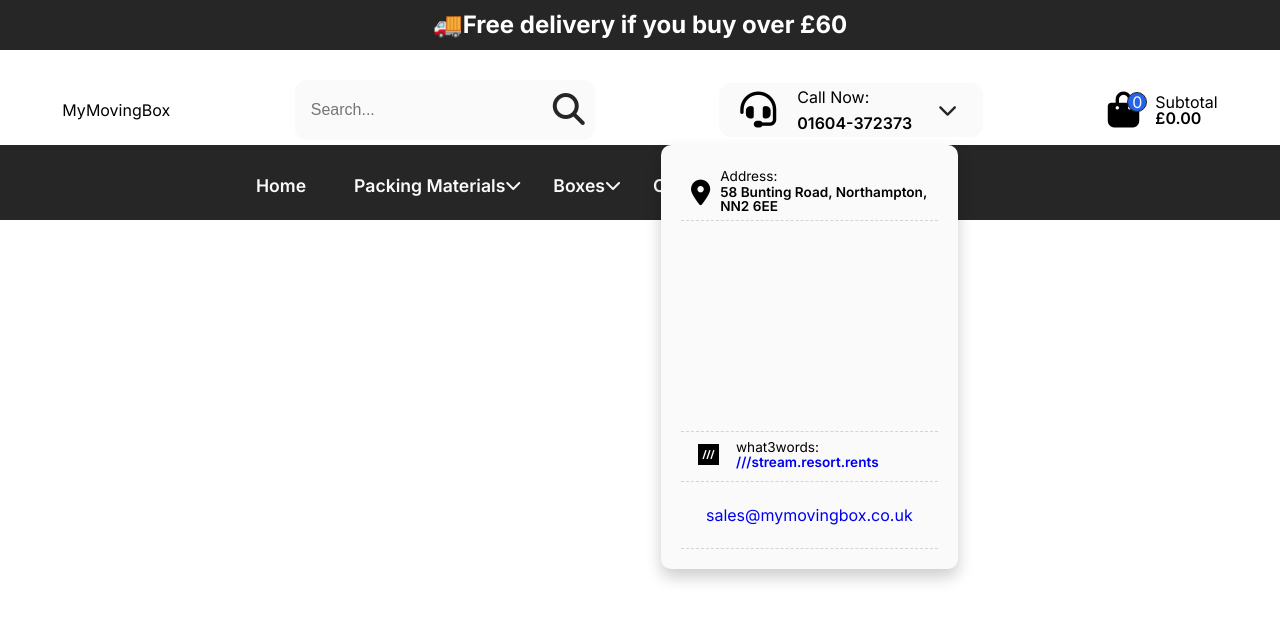
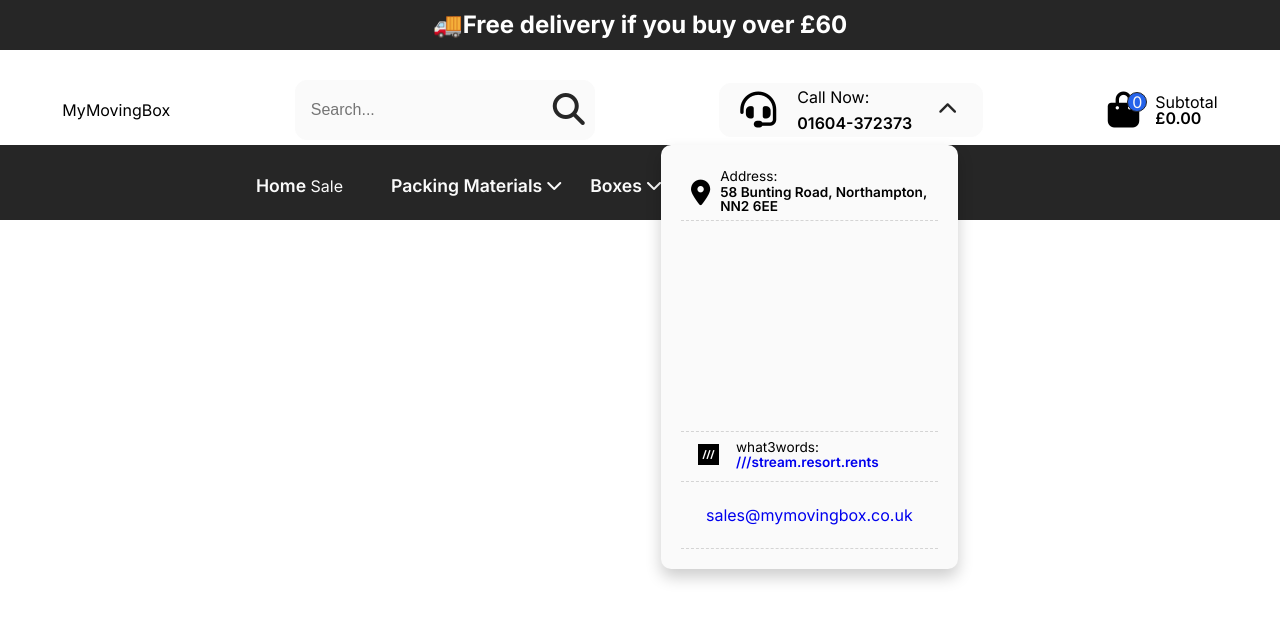
Before and after one commit to nadgobxe/mymovingbox_html, a plain HTML site: page index.html in a window 1280 px wide. Both pictures are taken after a click on the link 957 px from the left and 111 px from the top of the page. Drawn offline with Linux system fonts and the light colour scheme; some packages are replaced by stand-ins of ours.

Commit message:
fix: chevron spin with javascript

```diff
--- a/assets/app.js
+++ b/assets/app.js
@@ -32,6 +32,10 @@ function myLoadFunction() {
     // }
     chevronButton.addEventListener('click', dropDownEffect);
     // chevronButton.addEventListener('mouseleave', hideDropDown);
+
+    document.querySelector('.contact-us>div:last-child>a>i').addEventListener('click', function() {
+        this.classList.toggle('rotated');
+    });
 }
 
 document.addEventListener('DOMContentLoaded', myLoadFunction);
--- a/assets/style.css
+++ b/assets/style.css
@@ -198,12 +198,16 @@ body {
     color: #fafafa;
     background-color: #262626;
     border-radius: 50%;
-    transform: rotate(180deg);
   }
 
   .contact-us>div>p {
     padding: 5px;
   }
+
+  .contact-us>div:last-child>a>i.rotated {
+    transform: rotate(180deg);
+}
+
 
   .contact-us>div>p:last-child {
     font-weight: 600;
@@ -254,7 +258,6 @@ body {
     background-color: #fafafa;
     min-width: 250px;
     min-height: 10vh;
-    ;
     box-shadow: 0px 8px 16px 0px rgba(0, 0, 0, 0.2);
     z-index: 1;
     border-radius: 10px;
@@ -366,10 +369,13 @@ body {
   }
 
   nav ul li>ul>li>a::before {
-    content: ">"; }
+    content: ">";
+    font-weight: 900;
+  }
 
   nav ul li>ul>li>a:hover::before {
-    content: "<"
+    content: "<";
+
   }
 
   nav>ul>li:has(> ul)::after {
@@ -378,12 +384,8 @@ body {
     font-weight: 900;
     /* For solid icons */
     position: absolute;
-    margin-right: -30px;
-    transition: transform 0.5s;
-    padding-right: 10px;
+    right: -40px;
+    padding-right: 20px;
   }
 
-  nav>ul>li:has(> ul):hover::after {
-    transform: rotate(180deg);
-  }
 }
--- a/index.html
+++ b/index.html
@@ -87,10 +87,12 @@
         </div>
         <nav>
             <ul>
-                <li><a href="#">Home</a></li>
+                <li><a href="#">Home</a>
+                    <span>Sale</span>               </li>
                 <li><a href="#">Packing Materials</a>
                     <ul>
                         <li><a href="#">Test</a></li>
+
                     </ul>
                 </li>
                 <li><a href="#">Boxes</a>
```
